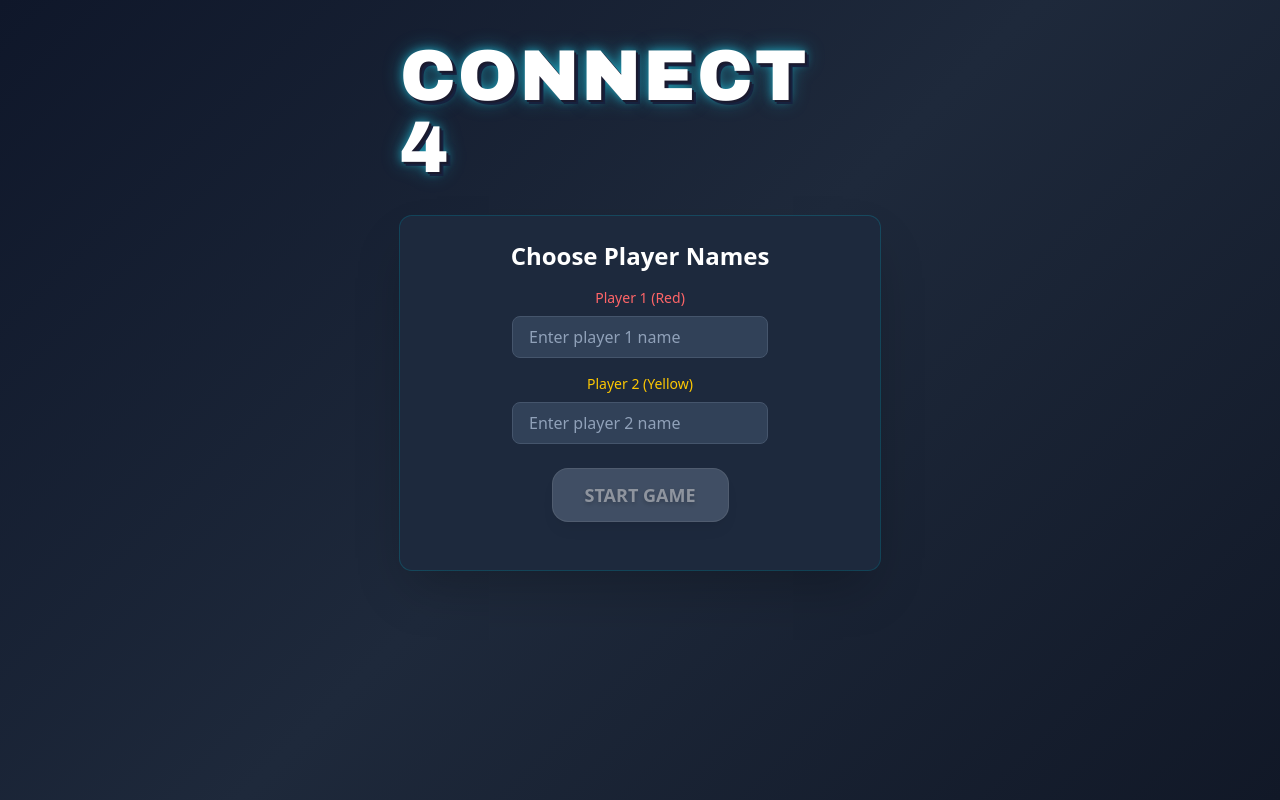
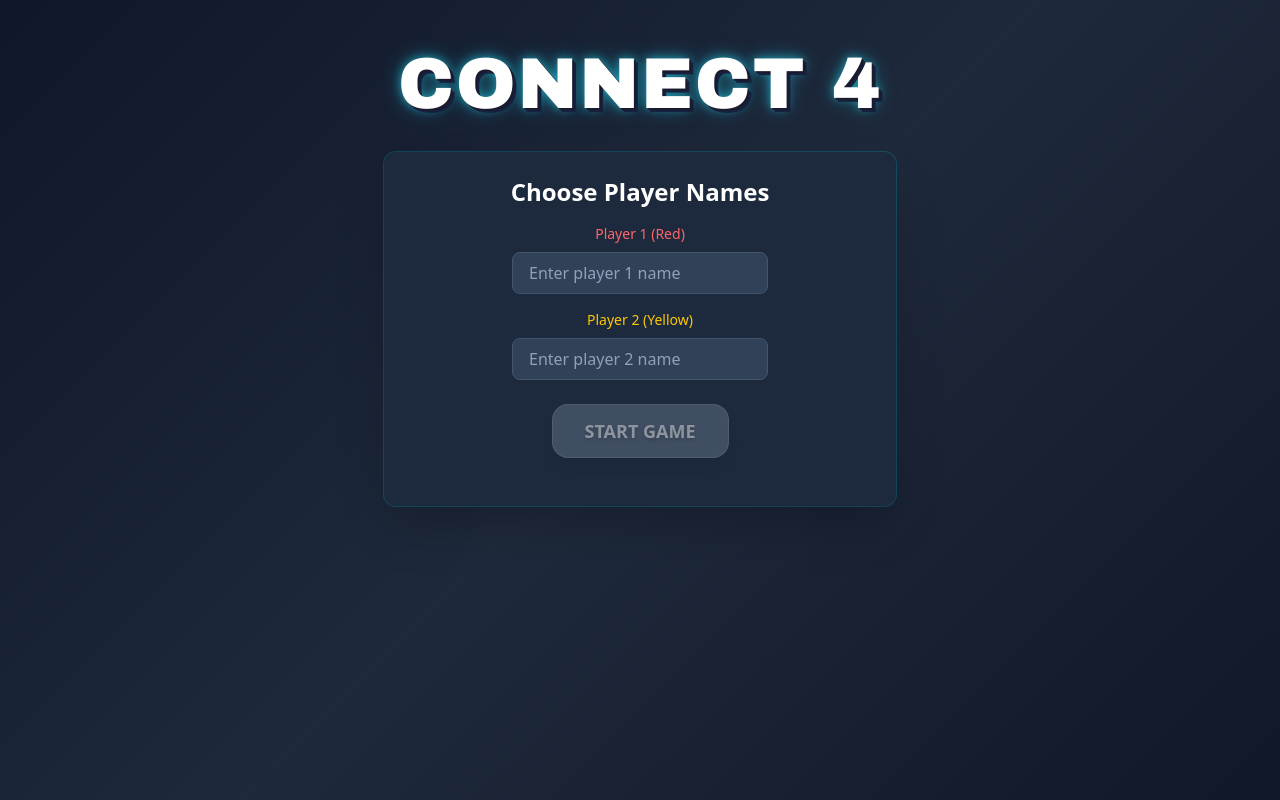
Before and after one commit to jsanchezdaza/conecta4, a React (Vite) app: page /connect4 in a window 1280 px wide. Built offline with nearby package versions, Linux system fonts and the light colour scheme.

Commit message:
fix: use horizontal padding only to preserve desktop layout
- Use px-2 sm:px-4 on outer container (horizontal padding only)
- Add pt-2 sm:pt-6 to inner container for top spacing
- Prevents vertical white gaps while maintaining proper desktop spacing

```diff
--- a/src/pages/Connect4Page.tsx
+++ b/src/pages/Connect4Page.tsx
@@ -3,8 +3,8 @@ import { Connect4Game } from '@/games/connect4/Connect4Game'
 
 export const Connect4Page = () => {
   return (
-    <div className="min-h-screen">
-      <div className="flex flex-col items-center max-w-lg mx-auto p-2 sm:p-4">
+    <div className="min-h-screen px-2 sm:px-4">
+      <div className="flex flex-col items-center max-w-lg mx-auto pt-2 sm:pt-6">
         <h1 className="mb-4 sm:mb-8 mt-2 sm:mt-6 text-4xl sm:text-7xl font-black tracking-wide text-white" style={{
           fontFamily: '"Arial Black", Impact, sans-serif',
           textShadow: `
```
